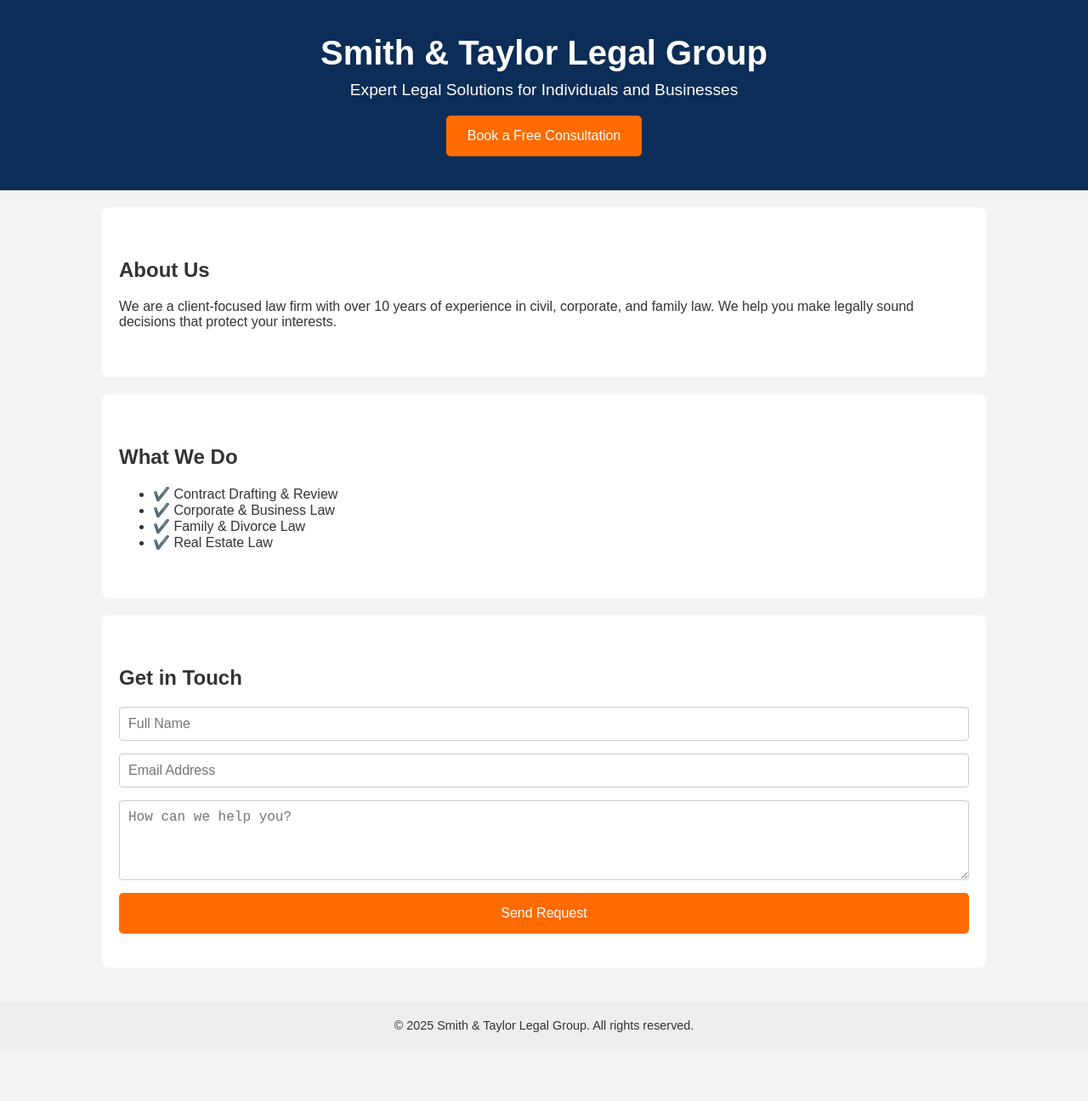
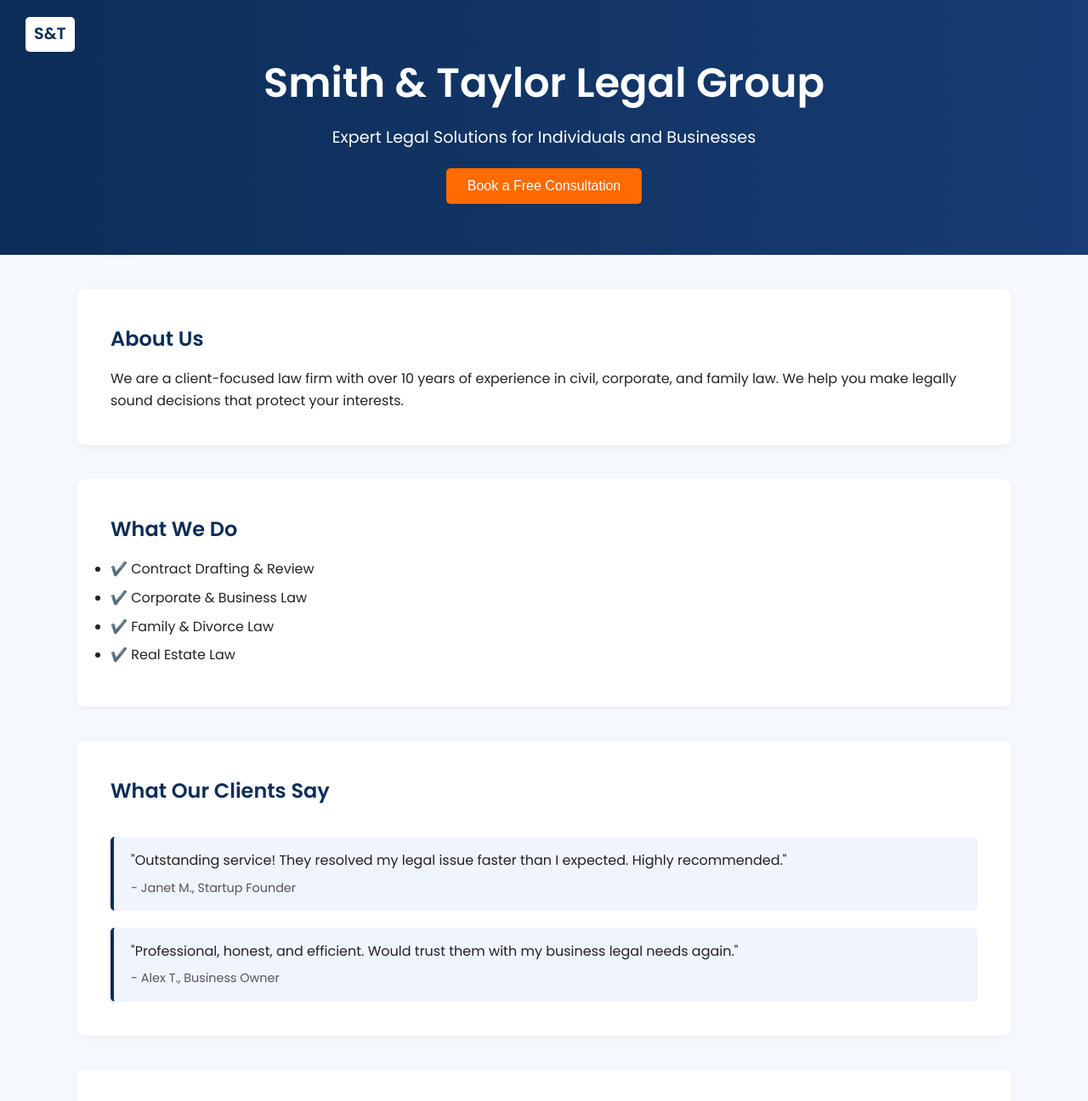
Before and after one commit to davexz001/lawyer-landing-page, a plain HTML site: page index.html in a window 1280 px wide. Shown: the top 1296 px of the page at 85% size. Before the commit the page ends 1235 px from the top, so only its background shows below. Drawn offline with Linux system fonts and the light colour scheme.

Commit message:
Update index.html

```diff
--- a/index.html
+++ b/index.html
@@ -1,43 +1,52 @@
 <!DOCTYPE html>
 <html lang="en">
 <head>
-  <meta charset="UTF-8">
-  <meta name="viewport" content="width=device-width, initial-scale=1.0">
-  <title>Law Firm | Book a Free Consultation</title>
+  <meta charset="UTF-8" />
+  <meta name="viewport" content="width=device-width, initial-scale=1.0" />
+  <title>Smith & Taylor Legal Group</title>
+  <link href="https://fonts.googleapis.com/css2?family=Poppins:wght@400;600&display=swap" rel="stylesheet" />
   <style>
-    body {
-      font-family: Arial, sans-serif;
+    * {
       margin: 0;
       padding: 0;
-      background: #f4f4f4;
-      color: #333;
+      box-sizing: border-box;
     }
-    .header {
-      background: #0c2d57;
-      color: #fff;
-      padding: 40px 20px;
+    body {
+      font-family: 'Poppins', sans-serif;
+      background: #f5f8fc;
+      color: #222;
+      line-height: 1.6;
+    }
+    header {
+      background: linear-gradient(to right, #0c2d57, #183c73);
+      color: white;
+      padding: 60px 20px;
       text-align: center;
+      position: relative;
     }
-    .header h1 {
-      margin: 0;
-      font-size: 2.5rem;
+    .logo {
+      position: absolute;
+      top: 20px;
+      left: 30px;
+      font-size: 1.2rem;
+      font-weight: 600;
+      background: white;
+      color: #0c2d57;
+      padding: 5px 10px;
+      border-radius: 5px;
     }
-    .header p {
+    header h1 {
+      font-size: 3rem;
+    }
+    header p {
       font-size: 1.2rem;
       margin-top: 10px;
     }
-    .section {
-      padding: 40px 20px;
-      max-width: 1000px;
-      margin: auto;
-      background: #fff;
+    .cta {
       margin-top: 20px;
-      border-radius: 8px;
-    }
-    .cta {
       background: #ff6b00;
       color: white;
-      padding: 15px 25px;
+      padding: 12px 25px;
       border: none;
       font-size: 1rem;
       border-radius: 5px;
@@ -46,6 +55,21 @@
     .cta:hover {
       background: #e85d00;
     }
+    .section {
+      max-width: 1100px;
+      margin: 40px auto;
+      background: white;
+      padding: 40px;
+      border-radius: 10px;
+      box-shadow: 0 2px 10px rgba(0, 0, 0, 0.05);
+    }
+    .section h2 {
+      margin-bottom: 15px;
+      color: #0c2d57;
+    }
+    ul li {
+      margin: 8px 0;
+    }
     form {
       margin-top: 20px;
       display: flex;
@@ -53,27 +77,43 @@
       gap: 15px;
     }
     input, textarea {
-      padding: 10px;
+      padding: 12px;
       font-size: 1rem;
       border: 1px solid #ccc;
-      border-radius: 4px;
+      border-radius: 5px;
     }
     footer {
       text-align: center;
-      padding: 20px;
+      padding: 30px;
+      background: #0c2d57;
+      color: white;
       font-size: 0.9rem;
-      background: #eee;
-      margin-top: 40px;
+    }
+    .testimonials {
+      display: grid;
+      gap: 20px;
+    }
+    .testimonial {
+      background: #f0f4ff;
+      border-left: 4px solid #0c2d57;
+      padding: 15px 20px;
+      border-radius: 5px;
+    }
+    .testimonial span {
+      display: block;
+      margin-top: 8px;
+      font-size: 0.9rem;
+      color: #555;
     }
   </style>
 </head>
 <body>
-
-  <div class="header">
+  <header>
+    <div class="logo">S&T</div>
     <h1>Smith & Taylor Legal Group</h1>
     <p>Expert Legal Solutions for Individuals and Businesses</p>
     <button class="cta">Book a Free Consultation</button>
-  </div>
+  </header>
 
   <div class="section">
     <h2>About Us</h2>
@@ -90,19 +130,30 @@
     </ul>
   </div>
 
+  <div class="section testimonials">
+    <h2>What Our Clients Say</h2>
+    <div class="testimonial">
+      "Outstanding service! They resolved my legal issue faster than I expected. Highly recommended."
+      <span>- Janet M., Startup Founder</span>
+    </div>
+    <div class="testimonial">
+      "Professional, honest, and efficient. Would trust them with my business legal needs again."
+      <span>- Alex T., Business Owner</span>
+    </div>
+  </div>
+
   <div class="section">
     <h2>Get in Touch</h2>
     <form>
-      <input type="text" placeholder="Full Name" required>
-      <input type="email" placeholder="Email Address" required>
+      <input type="text" placeholder="Full Name" required />
+      <input type="email" placeholder="Email Address" required />
       <textarea placeholder="How can we help you?" rows="4" required></textarea>
       <button type="submit" class="cta">Send Request</button>
     </form>
   </div>
 
   <footer>
-    &copy; 2025 Smith & Taylor Legal Group. All rights reserved.
+    &copy; 2025 Smith & Taylor Legal Group &nbsp;|&nbsp; All rights reserved
   </footer>
-
 </body>
 </html>
```
